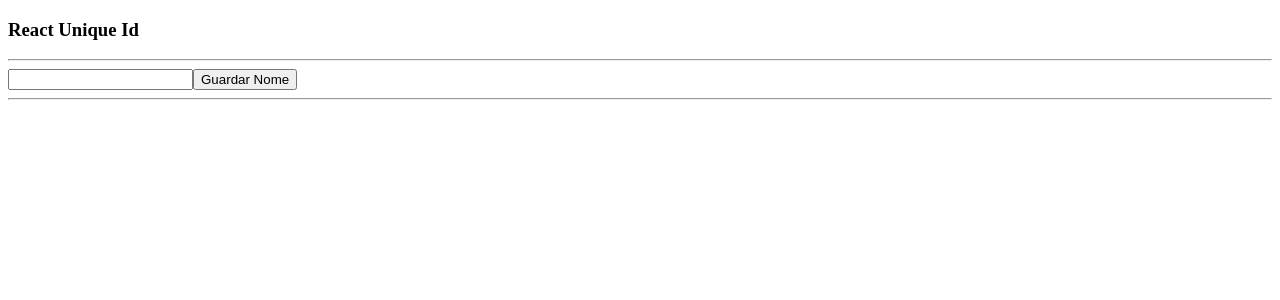
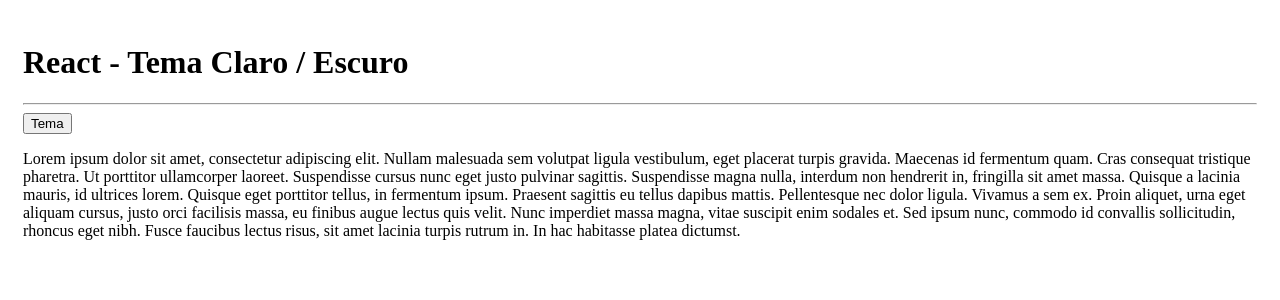
Before and after one commit to ABDALAZARD/react-componentes, a React (Create React App) app: page / in a window 1280 px wide. Shown: the top 300 px of the page. Built offline with nearby package versions, Linux system fonts and the light colour scheme.

Commit message:
Mudando a cor do tempo do claro para escuro

```diff
--- a/src/App.js
+++ b/src/App.js
@@ -1,23 +1,18 @@
 import React, { useState } from 'react';
-import Nomes from './Components/Nomes'
 
 export default function App() {
 
-    const [nome, setNome] = useState("")
-    const [nomes, setNomes] = useState([])
-
-    function guardarNome() {
-        setNomes(tmp => [...tmp, nome])
-    }
-
+    const [escuro, setEscuro] = useState(false)
     return (
-        <div>
-            <h3>React Unique Id</h3>
+        <div style={{
+            backgroundColor: escuro ? "black" : "white",
+            color: escuro ? "white" : "black",
+            padding: 15
+        }}>
+            <h1>React - Tema Claro / Escuro</h1>
             <hr />
-            <input type="text" onChange={e => setNome(e.target.value)} value={nome} />
-            <button onClick={guardarNome}>Guardar Nome</button>
-            <hr />
-            <Nomes nomes={nomes} />
+            <button onClick={() => { setEscuro(old => !old) }}>Tema</button>
+            <p>Lorem ipsum dolor sit amet, consectetur adipiscing elit. Nullam malesuada sem volutpat ligula vestibulum, eget placerat turpis gravida. Maecenas id fermentum quam. Cras consequat tristique pharetra. Ut porttitor ullamcorper laoreet. Suspendisse cursus nunc eget justo pulvinar sagittis. Suspendisse magna nulla, interdum non hendrerit in, fringilla sit amet massa. Quisque a lacinia mauris, id ultrices lorem. Quisque eget porttitor tellus, in fermentum ipsum. Praesent sagittis eu tellus dapibus mattis. Pellentesque nec dolor ligula. Vivamus a sem ex. Proin aliquet, urna eget aliquam cursus, justo orci facilisis massa, eu finibus augue lectus quis velit. Nunc imperdiet massa magna, vitae suscipit enim sodales et. Sed ipsum nunc, commodo id convallis sollicitudin, rhoncus eget nibh. Fusce faucibus lectus risus, sit amet lacinia turpis rutrum in. In hac habitasse platea dictumst.</p>
         </div>
     )
 }
--- a/src/Components/Nomes.jsx
+++ /dev/null
@@ -1,11 +0,0 @@
-import React from 'react'
-import { v4 as uuidv4 } from 'uuid';
-
-export default function Nomes({nomes}){
-    return(
-        <div>
-            {nomes.map(nome => <p key={uuidv4()}>{nome} {uuidv4()}</p>)}
-        </div>
-    )
-
-}
```
